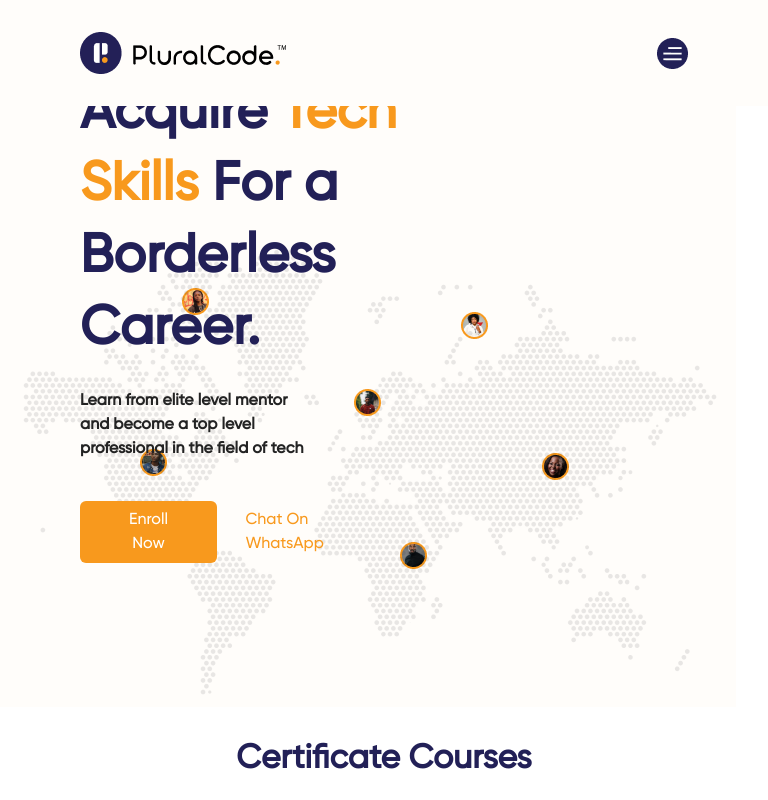
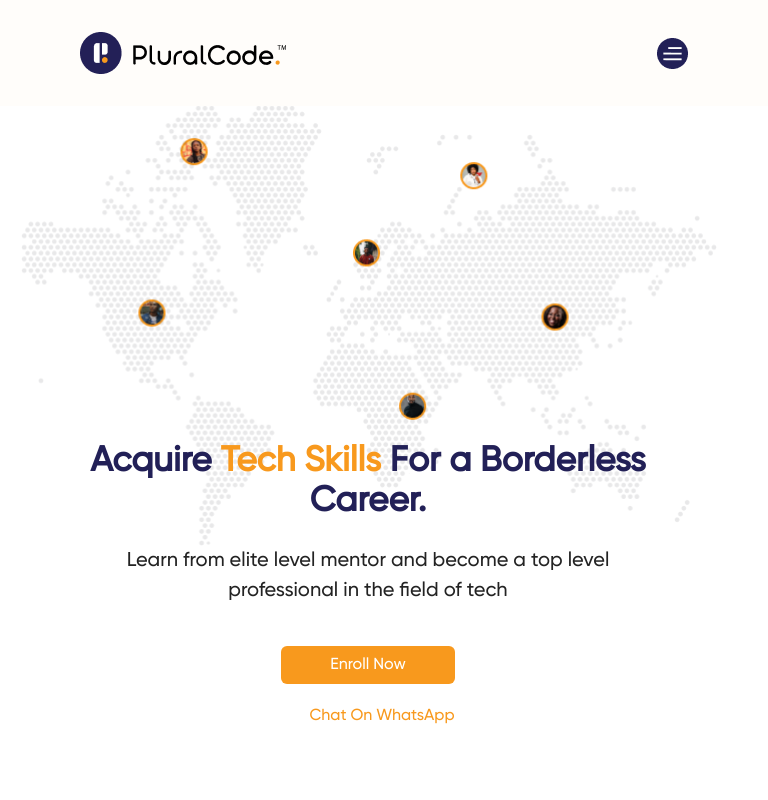
Before and after one commit to Vchuks/plcacademy, a React (Create React App) app: page / in a window 768 px wide. Shown: the top 800 px of the page. Built offline with nearby package versions, Linux system fonts and the light colour scheme; some icons are missing.

Commit message:
for landscape view on mobile

```diff
--- a/src/App.css
+++ b/src/App.css
@@ -265,7 +265,40 @@ body{
   }
 
 }
-@media (min-width:602px) and (max-width:997px) {
+@media (min-width:700px) and (max-width:997px) {
+  .upp{
+    background: url("./images/groupmap.png");
+    /* background-position:center ; */
+    /* background-position-x: 0; */
+    background-size: contain;
+    background-repeat: no-repeat;
+    margin-top: 10%;
+
+  }
+  .bold{
+    width: 100%;
+    font-size: 35px;
+    font-weight: 700;
+    line-height: 2.5rem;
+    text-align: center;
+    padding-top: 50%;
+  }
+  .normal{
+    width: 100%;
+    font-weight: 500;
+    padding-top: 0.7rem;
+    text-align: center;
+    font-size: 20px;
+  }
+  .btncont{
+    width: 100%;
+    display: flex;
+    flex-direction: column;
+    justify-content: space-between;
+    align-items: center;
+    gap: 20px;
+    padding-bottom: 1rem;
+  }
   .accpic{
     padding-top: 7rem;
   }
@@ -315,7 +348,7 @@ body{
 
 }
 
-@media (max-width:600px) {
+@media (max-width:700px) {
     .pad{
       padding: 2rem 1.2rem;
     }
```
